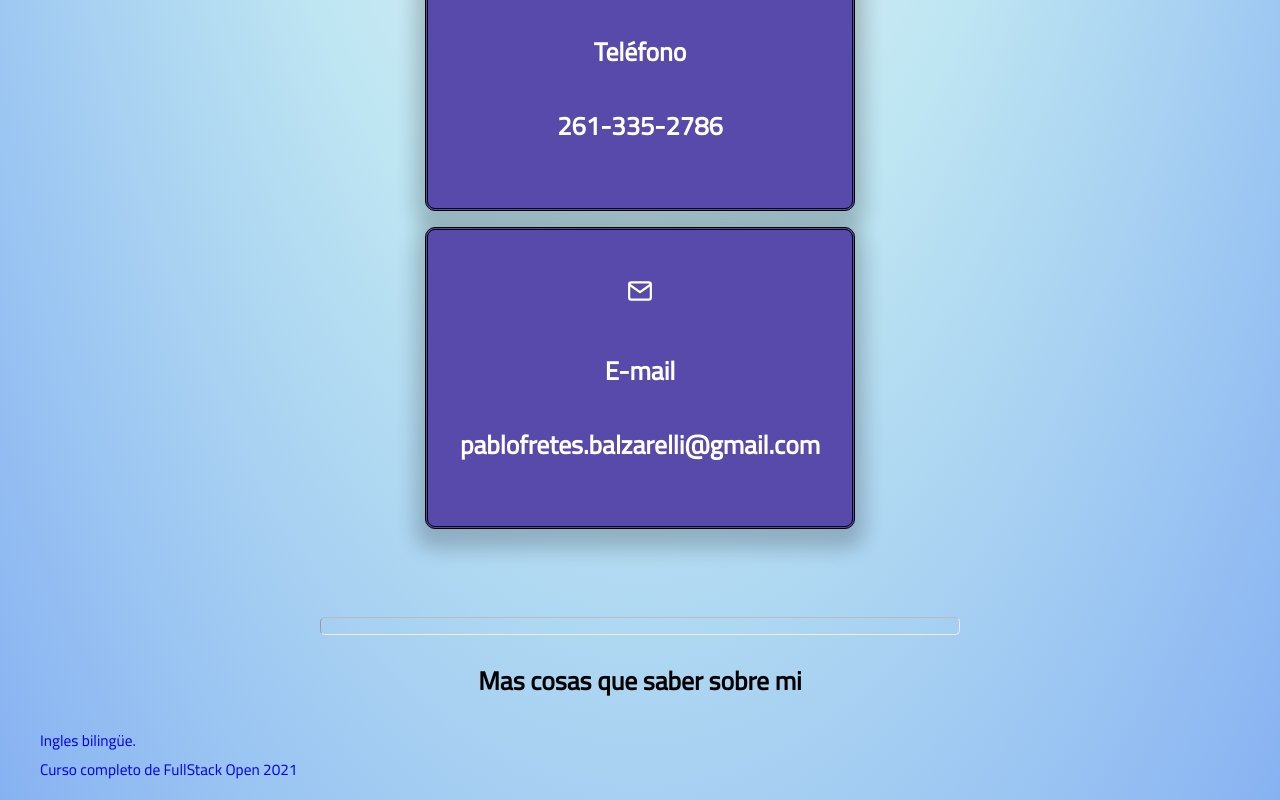
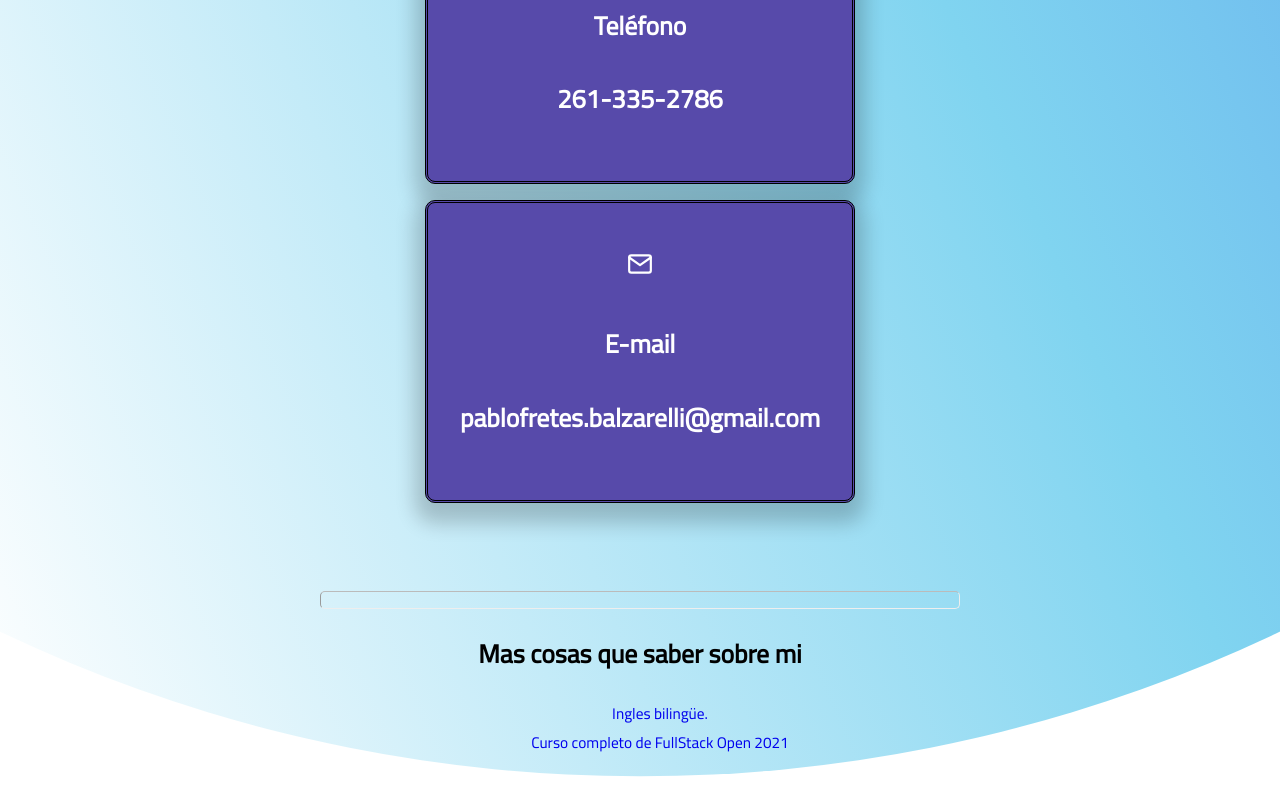
Before and after one commit to pablofretes/portfolio, a React (Create React App) app: page / in a window 1280 px wide. Shown: the part 2310-3110 px from the top of the page. Built offline with nearby package versions, Linux system fonts and the light colour scheme.

Commit message:
Changes background gradient

```diff
--- a/src/App.css
+++ b/src/App.css
@@ -5,7 +5,6 @@ html, body {
   background-color: #FFFFFF;
   display: flex;
   justify-content: center;
-	background-image: radial-gradient(white, rgb(189, 229, 242), rgb(135, 178, 242))
 }
 
 .about-me{
@@ -19,8 +18,15 @@ html, body {
   margin-right: 20vw;
 }
 
-#home {
-  margin-top: 15vh;
+.home-project-container{
+	background-image: linear-gradient(to top right,white, rgb(128, 212, 240), rgb(77, 140, 235));
+	clip-path: circle(64.5%);
+	overflow: hidden;
+	margin-top: 6rem;
+}
+
+.container-info{
+	margin-bottom: 2rem;
 }
 
 .listed-items {
@@ -28,6 +34,7 @@ html, body {
   font-family: Cairo, sans-serif;
   color:#333;
   font-weight: lighter;
+	text-align: center;
   font-size: 1.2vw;
 }
 
@@ -533,7 +540,6 @@ html, body {
 
 #projects {
 	padding: 4rem;
-  margin-top: 5vh;
 }
 
 #projects h2 {
--- a/src/components/Information.js
+++ b/src/components/Information.js
@@ -4,7 +4,7 @@ const Information = ({ language }) => {
     return(
         <>
             {language === 'Spanish' ? (
-                <div className='container' data-cy='information-section'>
+                <div className='container-info' data-cy='information-section'>
                     <h2 className='text-titulo'>Mas cosas que saber sobre mi</h2>
                     <ul>
                         <li className='listed-items'>
```
